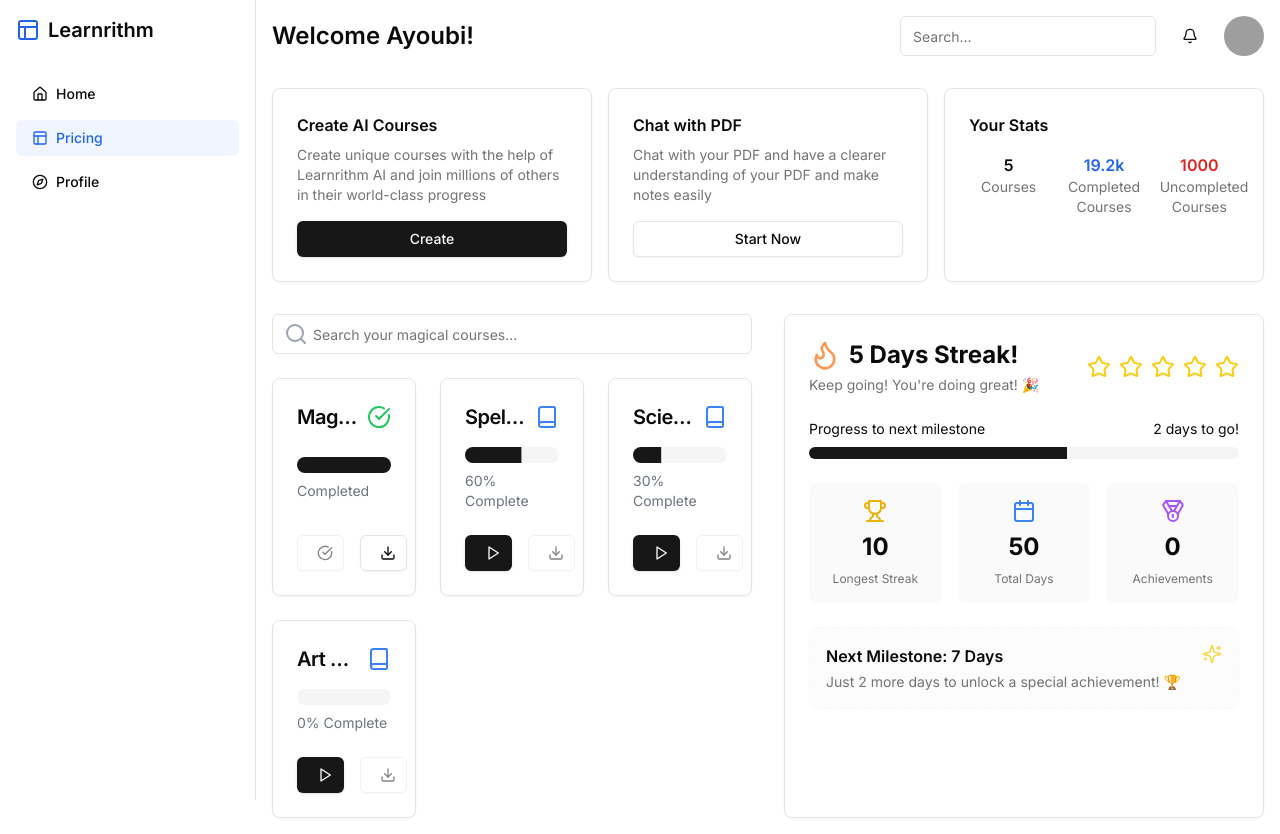
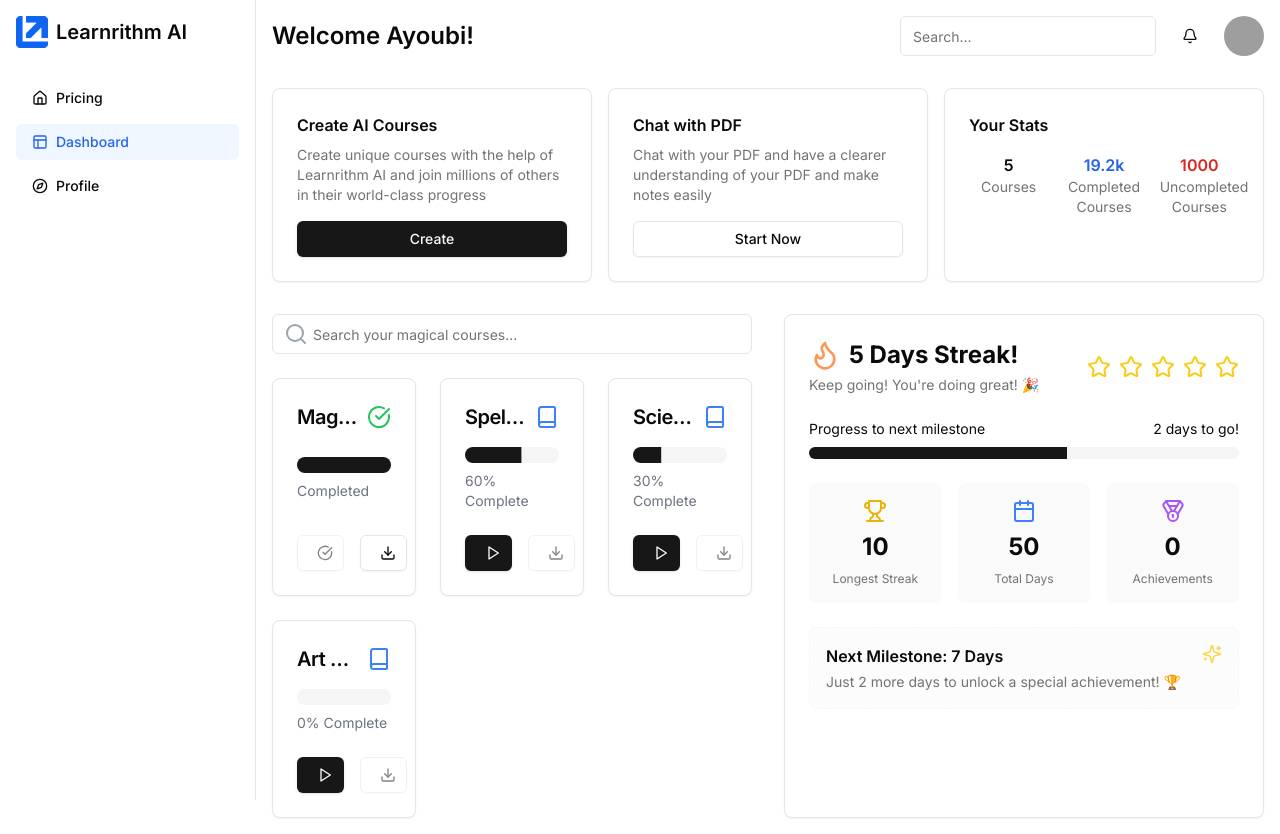
Before and after one commit to learnrithmai/Learnrithm-Ai-Teacher-frontend, a Next.js app: page /dashboard in a window 1280 px wide. Built offline with nearby package versions, Linux system fonts and the light colour scheme; grey boxes are pictures that could not be loaded.

Commit message:
feat: enhance dashboard layout with logo update and improve button styling; add redirect after topic selection

```diff
--- a/src/app/create/topics/courses/page.tsx
+++ b/src/app/create/topics/courses/page.tsx
@@ -27,7 +27,7 @@
   return (
     <div className="flex flex-col h-screen bg-background text-foreground">
       {/* Top Navigation Bar */}
-      <nav className="flex items-center justify-between p-4 shadow bg-background z-50">
+      <nav className="flex items-center justify-between p-4 bg-background z-50">
         <div className="flex items-center">
           {/* Hamburger menu for mobile */}
           <Button
--- a/src/app/dashboard/page.tsx
+++ b/src/app/dashboard/page.tsx
@@ -1,14 +1,32 @@
 "use client";
 
 import { useRouter } from "next/navigation";
-import { Bell, Home, Settings, Layout, Compass, Info, ChevronDown, Plus, Bot, Menu } from "lucide-react";
+import {
+  Bell,
+  Home,
+  Settings,
+  Layout,
+  Compass,
+  Info,
+  ChevronDown,
+  Plus,
+  Bot,
+  Menu,
+} from "lucide-react";
+import Image from "next/image";
 import { Avatar, AvatarFallback, AvatarImage } from "@/components/ui/avatar";
 import { Button } from "@/components/ui/button";
 import { Card } from "@/components/ui/card";
 import { Input } from "@/components/ui/input";
-import { Sheet, SheetContent, SheetTrigger, SheetHeader, SheetTitle } from "@/components/ui/sheet";
+import {
+  Sheet,
+  SheetContent,
+  SheetTrigger,
+  SheetHeader,
+  SheetTitle,
+} from "@/components/ui/sheet";
 import { StreakCard } from "@/components/streak-card";
-import { Courses } from "@/components/courses"; // <-- added import
+import { Courses } from "@/components/courses";
 
 export default function Dashboard() {
   const router = useRouter();
@@ -19,8 +37,13 @@
       <div className="md:hidden fixed top-0 left-0 right-0 p-4 bg-background border-b z-50">
         <div className="flex items-center justify-between">
           <div className="flex items-center gap-2">
-            <Layout className="h-6 w-6 text-blue-600" />
-            <span className="font-semibold text-xl">Learnrithm</span>
+            <Image
+              src="/images/Logomark.png"
+              alt="Learnrithm AI Logo"
+              width={32}
+              height={32}
+            />
+            <span className="font-semibold text-xl">Learnrithm AI</span>
           </div>
           <Sheet>
             <SheetTrigger asChild>
@@ -33,17 +56,25 @@
                 <SheetHeader className="p-4 border-b">
                   <SheetTitle>
                     <div className="flex items-center gap-2">
-                      <Layout className="h-6 w-6 text-blue-600" />
-                      <span className="font-semibold text-xl">Learnrithm</span>
+                      <Image
+                        src="/images/Logomark.png"
+                        alt="Learnrithm AI Logo"
+                        width={32}
+                        height={32}
+                      />
+                      <span className="font-semibold text-xl">Learnrithm AI</span>
                     </div>
                   </SheetTitle>
                 </SheetHeader>
                 <nav className="flex-1 p-4 space-y-2">
                   <Button variant="ghost" className="w-full justify-start gap-2">
-                    <Home className="h-5 w-5" /> Home
+                    <Home className="h-5 w-5" /> Pricing
                   </Button>
-                  <Button variant="ghost" className="w-full justify-start gap-2 bg-blue-50 text-blue-600">
-                    <Layout className="h-5 w-5" /> Pricing
+                  <Button
+                    variant="ghost"
+                    className="w-full justify-start gap-2 bg-blue-50 text-blue-600"
+                  >
+                    <Layout className="h-5 w-5" /> Dashboard
                   </Button>
                   <Button variant="ghost" className="w-full justify-start gap-2">
                     <Compass className="h-5 w-5" /> Profile
@@ -58,15 +89,23 @@
       {/* Desktop Sidebar */}
       <aside className="fixed left-0 top-0 h-full w-64 bg-card p-4 border-r hidden md:block">
         <div className="flex items-center gap-2 mb-8">
-          <Layout className="h-6 w-6 text-blue-600" />
-          <span className="font-semibold text-xl">Learnrithm</span>
+          <Image
+            src="/images/Logomark.png"
+            alt="Learnrithm AI Logo"
+            width={32}
+            height={32}
+          />
+          <span className="font-semibold text-xl">Learnrithm AI</span>
         </div>
         <nav className="space-y-2">
           <Button variant="ghost" className="w-full justify-start gap-2">
-            <Home className="h-5 w-5" /> Home
+            <Home className="h-5 w-5" /> Pricing
           </Button>
-          <Button variant="ghost" className="w-full justify-start gap-2 bg-blue-50 text-blue-600">
-            <Layout className="h-5 w-5" /> Pricing
+          <Button
+            variant="ghost"
+            className="w-full justify-start gap-2 bg-blue-50 text-blue-600"
+          >
+            <Layout className="h-5 w-5" /> Dashboard
           </Button>
           <Button variant="ghost" className="w-full justify-start gap-2">
             <Compass className="h-5 w-5" /> Profile
@@ -106,8 +145,10 @@
                 </p>
               </div>
             </div>
-            <Button className="w-full" onClick={() => router.push("/create")}>Create</Button>
-            </Card>
+            <Button className="w-full" onClick={() => router.push("/create")}>
+              Create
+            </Button>
+          </Card>
 
           <Card className="p-6">
             <div className="flex items-start justify-between mb-4">
@@ -118,7 +159,9 @@
                 </p>
               </div>
             </div>
-            <Button variant="outline" className="w-full">Start Now</Button>
+            <Button variant="outline" className="w-full">
+              Start Now
+            </Button>
           </Card>
 
           <Card className="p-6">
@@ -146,10 +189,7 @@
 
         {/* Courses and Insights Section */}
         <div className="grid md:grid-cols-2 gap-8">
-          {/* Replaced Your Courses Card with Courses component */}
           <Courses />
-
-          {/* Replaced Monthly Insight with StreakCard */}
           <StreakCard
             currentStreak={5}
             longestStreak={10}
@@ -157,7 +197,6 @@
             progress={60}
           />
         </div>
-
       </main>
     </div>
   );
--- a/src/components/create.tsx
+++ b/src/components/create.tsx
@@ -105,9 +105,14 @@
           </motion.div>
         </AnimatePresence>
         <div className="flex justify-between">
-          <Button onClick={prevStep} disabled={currentStep === 0} variant="outline">
-            Back
-          </Button>
+        <Button
+  onClick={prevStep}
+  disabled={currentStep === 0}
+  variant="outline"
+  className="text-blue-600 border-blue-600 hover:bg-blue-50"
+>
+  Back
+</Button>
           {isLastStep ? (
             <Button onClick={handleSubmit} disabled={!canSubmit}>
               Submit
--- a/src/components/topics.tsx
+++ b/src/components/topics.tsx
@@ -66,6 +66,7 @@
     title: "Topics Submitted!",
     description: `You've selected ${selectedTopics.length} topics.`,
   });
+  router.push("/create/topics/courses"); // Redirect line added here
 };
 
   return (
```
Lines whose indentation alone changed are shown as unchanged.
